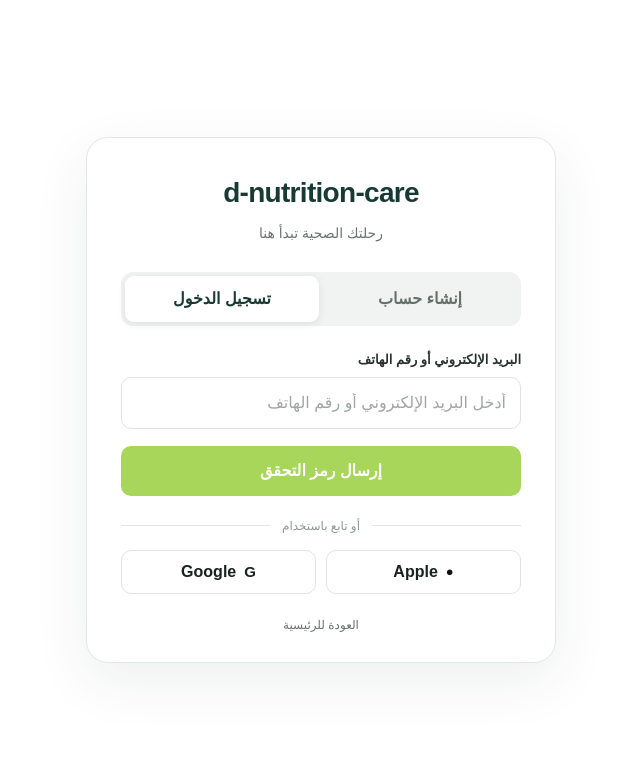
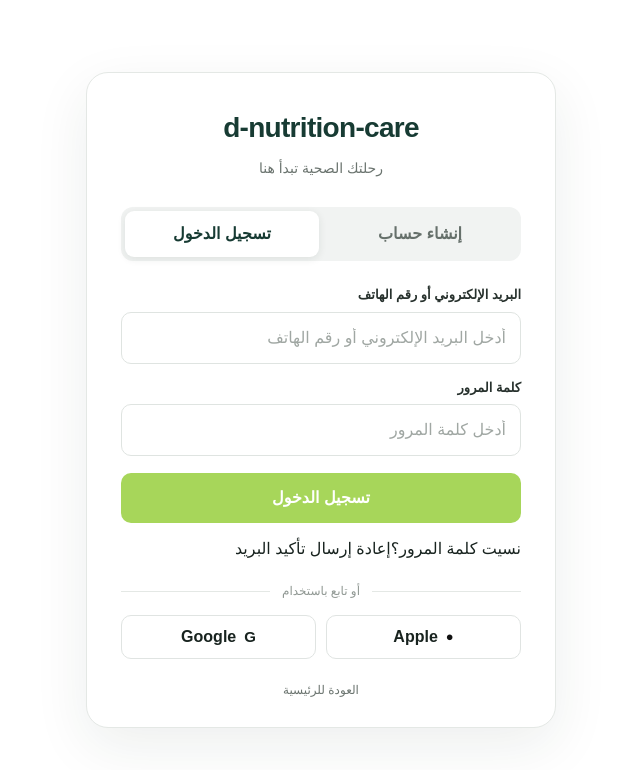
Before and after one commit to khaled19961/-D-Nutrition-Care, a Next.js app: page /auth/login in a window 1280 px wide. Shown: the top 770 px of the page, without its empty margins (319-959 px from the left). Built offline with nearby package versions, Linux system fonts and the light colour scheme; no server answers.

Commit message:
fix: use password auth and resend email confirmation

```diff
--- a/components/auth-login-form.tsx
+++ b/components/auth-login-form.tsx
@@ -2,7 +2,7 @@
 
 import { FormEvent, useMemo, useState } from "react";
 import Link from "next/link";
-import { useRouter, useSearchParams } from "next/navigation";
+import { usePathname, useRouter, useSearchParams } from "next/navigation";
 import { createSupabaseBrowserClient } from "@/lib/supabase/browser";
 
 type Mode = "login" | "register";
@@ -16,7 +16,7 @@ function safeNextPath(value: string | null) {
 function authErrorMessage(error: { code?: string; message?: string }) {
   switch (error.code) {
     case "invalid_credentials": return "بيانات الدخول غير صحيحة.";
-    case "email_not_confirmed": return "يجب تأكيد البريد الإلكتروني أولاً.";
+    case "email_not_confirmed": return "يجب تأكيد البريد الإلكتروني أولاً. يمكنك طلب رسالة تأكيد جديدة.";
     case "user_already_exists": return "يوجد حساب بهذه البيانات بالفعل. جرّب تسجيل الدخول.";
     case "email_address_invalid": return "البريد الإلكتروني غير صحيح.";
     case "phone_exists": return "رقم الهاتف مستخدم بالفعل.";
@@ -38,12 +38,14 @@ function getIdentifierType(value: string): IdentifierType | null {
 
 export default function AuthLoginForm() {
   const router = useRouter();
+  const pathname = usePathname();
   const sp = useSearchParams();
   const next = safeNextPath(sp.get("next"));
-  const requestedMode = sp.get("mode") === "register" ? "register" : "login";
+  const pathMode: Mode = pathname === "/auth/register" ? "register" : "login";
+  const requestedMode = sp.get("mode") === "register" ? "register" : pathMode;
   const [mode, setMode] = useState<Mode>(requestedMode);
   const [identifier, setIdentifier] = useState("");
-  const [code, setCode] = useState("");
+  const [loginPassword, setLoginPassword] = useState("");
   const [name, setName] = useState("");
   const [phone, setPhone] = useState("");
   const [email, setEmail] = useState("");
@@ -51,8 +53,6 @@ export default function AuthLoginForm() {
   const [confirmPassword, setConfirmPassword] = useState("");
   const [acceptedTerms, setAcceptedTerms] = useState(false);
   const [pending, setPending] = useState(false);
-  const [verificationSent, setVerificationSent] = useState(false);
-  const [verificationType, setVerificationType] = useState<IdentifierType>("email");
   const [error, setError] = useState("");
   const [message, setMessage] = useState("");
 
@@ -62,62 +62,74 @@ export default function AuthLoginForm() {
     setMode(nextMode);
     setError("");
     setMessage("");
-    setVerificationSent(false);
-    setCode("");
+    setIdentifier("");
+    setLoginPassword("");
     const url = new URL(window.location.href);
     url.searchParams.set("mode", nextMode);
     window.history.replaceState(null, "", url.toString());
   }
 
-  async function sendVerification(e: FormEvent<HTMLFormElement>) {
+  async function login(e: FormEvent<HTMLFormElement>) {
     e.preventDefault();
     const value = identifier.trim();
     const type = getIdentifierType(value);
     setError("");
     setMessage("");
+
     if (!type) {
       setError("أدخل بريداً إلكترونياً صحيحاً أو رقم هاتف بصيغة صحيحة.");
       return;
     }
+    if (!loginPassword) {
+      setError("أدخل كلمة المرور.");
+      return;
+    }
+
     setPending(true);
     try {
       const result = type === "email"
-        ? await supabase.auth.signInWithOtp({ email: value, options: { shouldCreateUser: false } })
-        : await supabase.auth.signInWithOtp({ phone: value, options: { shouldCreateUser: false } });
+        ? await supabase.auth.signInWithPassword({ email: value, password: loginPassword })
+        : await supabase.auth.signInWithPassword({ phone: value, password: loginPassword });
+
       if (result.error) {
         setError(authErrorMessage(result.error));
         return;
       }
-      setVerificationType(type);
-      setVerificationSent(true);
-      setMessage(type === "email" ? "تم إرسال رمز التحقق إلى بريدك الإلكتروني." : "تم إرسال رمز التحقق إلى رقم هاتفك.");
+
+      router.replace(next);
+      router.refresh();
     } catch (err) {
-      setError(err instanceof Error ? err.message : "تعذر إرسال رمز التحقق حالياً.");
+      setError(err instanceof Error ? err.message : "تعذر تسجيل الدخول حالياً.");
     } finally {
       setPending(false);
     }
   }
 
-  async function verifyCode(e: FormEvent<HTMLFormElement>) {
-    e.preventDefault();
-    if (!/^\d{6}$/.test(code.trim())) {
-      setError("أدخل رمز التحقق المكوّن من 6 أرقام.");
+  async function resendConfirmation() {
+    const value = identifier.trim();
+    if (getIdentifierType(value) !== "email") {
+      setError("لإعادة إرسال التأكيد، أدخل البريد الإلكتروني المرتبط بالحساب.");
       return;
     }
+
     setPending(true);
     setError("");
+    setMessage("");
     try {
-      const result = verificationType === "email"
-        ? await supabase.auth.verifyOtp({ email: identifier.trim(), token: code.trim(), type: "email" })
-        : await supabase.auth.verifyOtp({ phone: identifier.trim(), token: code.trim(), type: "sms" });
+      const result = await supabase.auth.resend({
+        type: "signup",
+        email: value,
+        options: {
+          emailRedirectTo: window.location.origin + "/auth/callback?next=" + encodeURIComponent(next)
+        }
+      });
       if (result.error) {
         setError(authErrorMessage(result.error));
         return;
       }
-      router.replace(next);
-      router.refresh();
+      setMessage("تم طلب رسالة تأكيد جديدة. افحص البريد الوارد ومجلد الرسائل غير المرغوب فيها.");
     } catch (err) {
-      setError(err instanceof Error ? err.message : "تعذر التحقق من الرمز حالياً.");
+      setError(err instanceof Error ? err.message : "تعذر إعادة إرسال رسالة التأكيد.");
     } finally {
       setPending(false);
     }
@@ -127,22 +139,17 @@ export default function AuthLoginForm() {
     e.preventDefault();
     setError("");
     setMessage("");
-    if (password.length < 8) {
-      setError("كلمة المرور يجب ألا تقل عن 8 أحرف.");
-      return;
-    }
-    if (password !== confirmPassword) {
-      setError("تأكيد كلمة المرور غير مطابق.");
-      return;
-    }
-    if (!acceptedTerms) {
-      setError("يجب الموافقة على الشروط والأحكام وسياسة الخصوصية.");
-      return;
-    }
+
+    if (!email.trim()) return setError("أدخل البريد الإلكتروني.");
+    if (password.length < 8) return setError("كلمة المرور يجب ألا تقل عن 8 أحرف.");
+    if (password !== confirmPassword) return setError("تأكيد كلمة المرور غير مطابق.");
+    if (!acceptedTerms) return setError("يجب الموافقة على الشروط والأحكام وسياسة الخصوصية.");
+
     setPending(true);
     try {
       const redirectUrl = new URL("/auth/callback", window.location.origin);
       redirectUrl.searchParams.set("next", next);
+
       const result = await supabase.auth.signUp({
         email: email.trim(),
         password,
@@ -151,16 +158,22 @@ export default function AuthLoginForm() {
           emailRedirectTo: redirectUrl.toString()
         }
       });
+
       if (result.error) {
         setError(authErrorMessage(result.error));
         return;
       }
+
       if (result.data.session) {
         router.replace(next);
         router.refresh();
         return;
       }
+
       setMessage("تم إنشاء الحساب. راجع بريدك الإلكتروني واضغط رابط التأكيد ثم سجّل الدخول.");
+      setIdentifier(email.trim());
+      setMode("login");
+      setLoginPassword("");
     } catch (err) {
       setError(err instanceof Error ? err.message : "تعذر إنشاء الحساب حالياً.");
     } finally {
@@ -198,34 +211,32 @@ export default function AuthLoginForm() {
         </div>
 
         {mode === "login" ? (
-          verificationSent ? (
-            <form onSubmit={verifyCode} className="auth-form">
-              <div className="auth-code-heading">
-                <h1>أدخل رمز التحقق</h1>
-                <p>{verificationType === "email" ? "أرسلنا الرمز إلى بريدك الإلكتروني." : "أرسلنا الرمز إلى رقم هاتفك."}</p>
-              </div>
-              <label><span>رمز التحقق</span><input required inputMode="numeric" maxLength={6} value={code} onChange={e => setCode(e.target.value.replace(/\D/g, "").slice(0, 6))} placeholder="000000" autoComplete="one-time-code" /></label>
+          <form onSubmit={login} className="auth-form">
+            <label>
+              <span>البريد الإلكتروني أو رقم الهاتف</span>
+              <input required value={identifier} onChange={e => setIdentifier(e.target.value)} placeholder="أدخل البريد الإلكتروني أو رقم الهاتف" autoComplete="username" />
+            </label>
+            <label>
+              <span>كلمة المرور</span>
+              <input required type="password" value={loginPassword} onChange={e => setLoginPassword(e.target.value)} placeholder="أدخل كلمة المرور" autoComplete="current-password" />
+            </label>
+
             {error && <p className="auth-error" role="alert">{error}</p>}
             {message && <p className="auth-success" role="status">{message}</p>}
-              <button className="auth-primary" disabled={pending}>{pending ? "جارٍ التحقق..." : "تحقق ودخول"}</button>
-              <div className="auth-code-actions">
-                <button type="button" onClick={() => { setVerificationSent(false); setCode(""); setMessage(""); setError(""); }}>تغيير البريد أو رقم الهاتف</button>
-                <button type="button" onClick={() => { setVerificationSent(false); setMessage(""); setCode(""); }}>إرسال رمز جديد</button>
+
+            <button className="auth-primary" disabled={pending}>{pending ? "جارٍ تسجيل الدخول..." : "تسجيل الدخول"}</button>
+
+            <div className="auth-login-links">
+              <Link href="/auth/forgot-password">نسيت كلمة المرور؟</Link>
+              <button type="button" onClick={resendConfirmation} disabled={pending}>إعادة إرسال تأكيد البريد</button>
             </div>
-            </form>
-          ) : (
-            <form onSubmit={sendVerification} className="auth-form">
-              <label><span>البريد الإلكتروني أو رقم الهاتف</span><input required value={identifier} onChange={e => setIdentifier(e.target.value)} placeholder="أدخل البريد الإلكتروني أو رقم الهاتف" autoComplete="username" /></label>
-              {error && <p className="auth-error" role="alert">{error}</p>}
-              {message && <p className="auth-success" role="status">{message}</p>}
-              <button className="auth-primary" disabled={pending}>{pending ? "جارٍ إرسال الرمز..." : "إرسال رمز التحقق"}</button>
+
             <div className="auth-divider"><span>أو تابع باستخدام</span></div>
             <div className="auth-socials">
               <button type="button" onClick={() => oauth("apple")} disabled={pending}><span className="auth-apple">●</span> Apple</button>
               <button type="button" onClick={() => oauth("google")} disabled={pending}><span className="auth-google">G</span> Google</button>
             </div>
           </form>
-          )
         ) : (
           <form onSubmit={register} className="auth-form">
             <label><span>الاسم الكامل</span><input required value={name} onChange={e => setName(e.target.value)} placeholder="أدخل الاسم الكامل" autoComplete="name" /></label>
```
Lines whose indentation alone changed are shown as unchanged.
